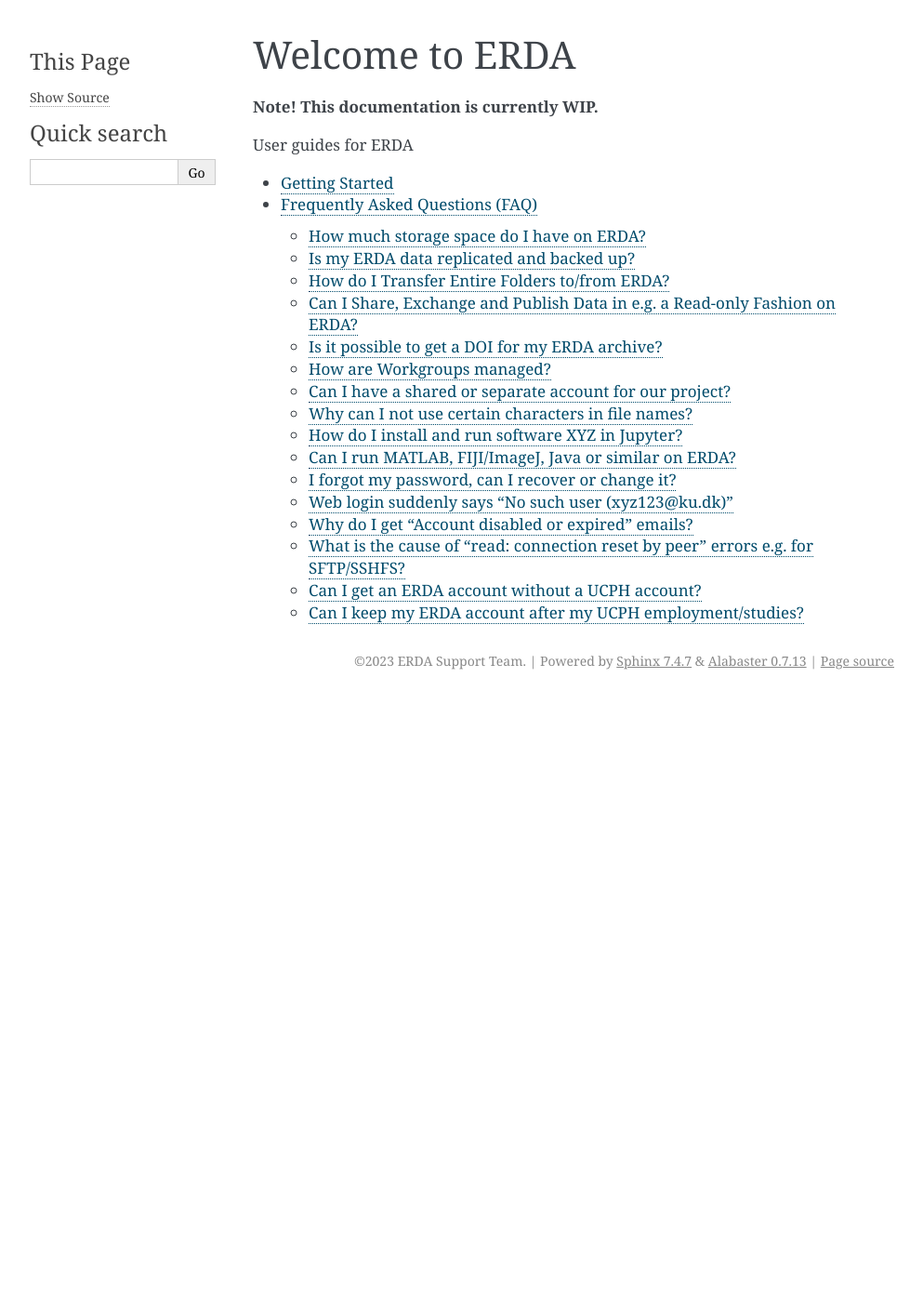
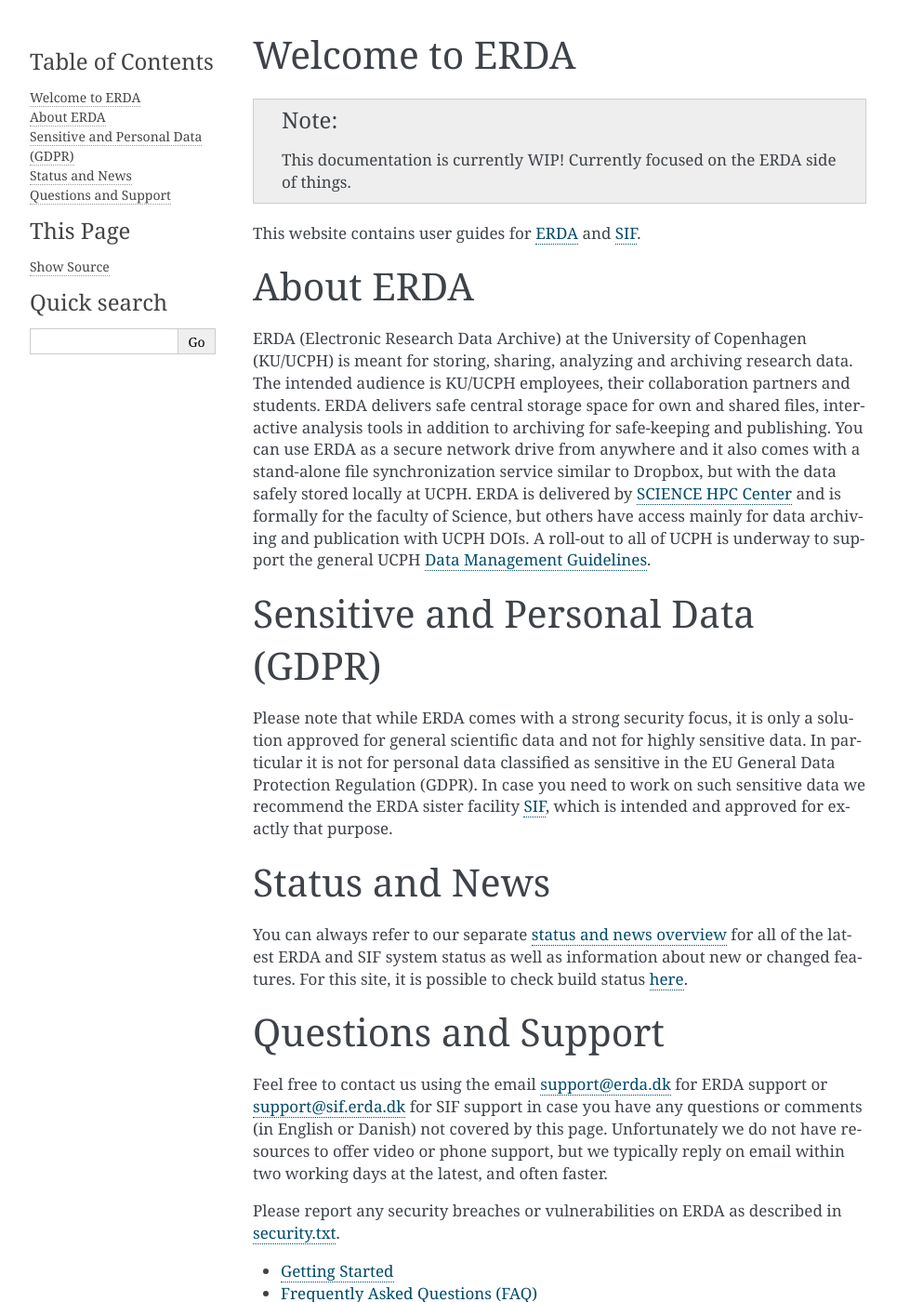
Before and after one commit to ucphhpc/migrid-user-docs, a Sphinx documentation site: the page built from docs/index.rst, in a window 1280 px wide and 1400 px high. Shown: the whole window at 93% size, without its empty margins (148-1141 px from the left). Built offline with Sphinx 7.4.7, drawn with Linux system fonts in a browser that asks for light colours.

Commit message:
Updated index

```diff
--- a/docs/index.rst
+++ b/docs/index.rst
@@ -6,9 +6,40 @@
 Welcome to ERDA
 ==============================
 
-**Note! This documentation is currently WIP.**
+.. Note::
+   This documentation is currently WIP! Currently focused on the ERDA side of things.
 
-User guides for ERDA
+
+This website contains user guides for `ERDA <https://erda.ku.dk/>`_ and `SIF <https://sif.ku.dk/>`_.
+
+
+About ERDA
+==========
+
+ERDA (Electronic Research Data Archive) at the University of Copenhagen (KU/UCPH) is meant for storing, sharing, analyzing and archiving research data.
+The intended audience is KU/UCPH employees, their collaboration partners and students. ERDA delivers safe central storage space for own and shared files, interactive analysis tools in addition to archiving for safe-keeping and publishing. You can use ERDA as a secure network drive from anywhere and it also comes with a stand-alone file synchronization service similar to Dropbox, but with the data safely stored locally at UCPH.
+ERDA is delivered by `SCIENCE HPC Center <https://science.ku.dk/english/research/research-e-infrastructure/science-hpc-centre/>`_ and is formally for the faculty of Science, but others have access mainly for data archiving and publication with UCPH DOIs. A roll-out to all of UCPH is underway to support the general UCPH `Data Management Guidelines <https://kunet.ku.dk/work-areas/research/data/Pages/default.aspx>`_.
+
+
+Sensitive and Personal Data (GDPR)
+==================================
+
+Please note that while ERDA comes with a strong security focus, it is only a solution approved for general scientific data and not for highly sensitive data. In particular it is not for personal data classified as sensitive in the EU General Data Protection Regulation (GDPR). In case you need to work on such sensitive data we recommend the ERDA sister facility `SIF <https://sif.ku.dk/>`_, which is intended and approved for exactly that purpose.
+
+
+Status and News
+===============
+
+You can always refer to our separate `status and news overview <https://status.erda.dk/status.html>`_ for all of the latest ERDA and SIF system status as well as information about new or changed features. For this site, it is possible to check build status `here <https://readthedocs.org/projects/migrid-user-docs/builds/>`_.
+
+
+Questions and Support
+=====================
+
+Feel free to contact us using the email `support@erda.dk <mailto:support@erda.dk>`_ for ERDA support or `support@sif.erda.dk <mailto:support@sif.erda.dk>`_ for SIF support in case you have any questions or comments (in English or Danish) not covered by this page. Unfortunately we do not have resources to offer video or phone support, but we typically reply on email within two working days at the latest, and often faster.
+
+Please report any security breaches or vulnerabilities on ERDA as described in `security.txt <https://sif.ku.dk/.well-known/security.txt>`_.
+
 
 .. toctree::
    :maxdepth: 2
```
